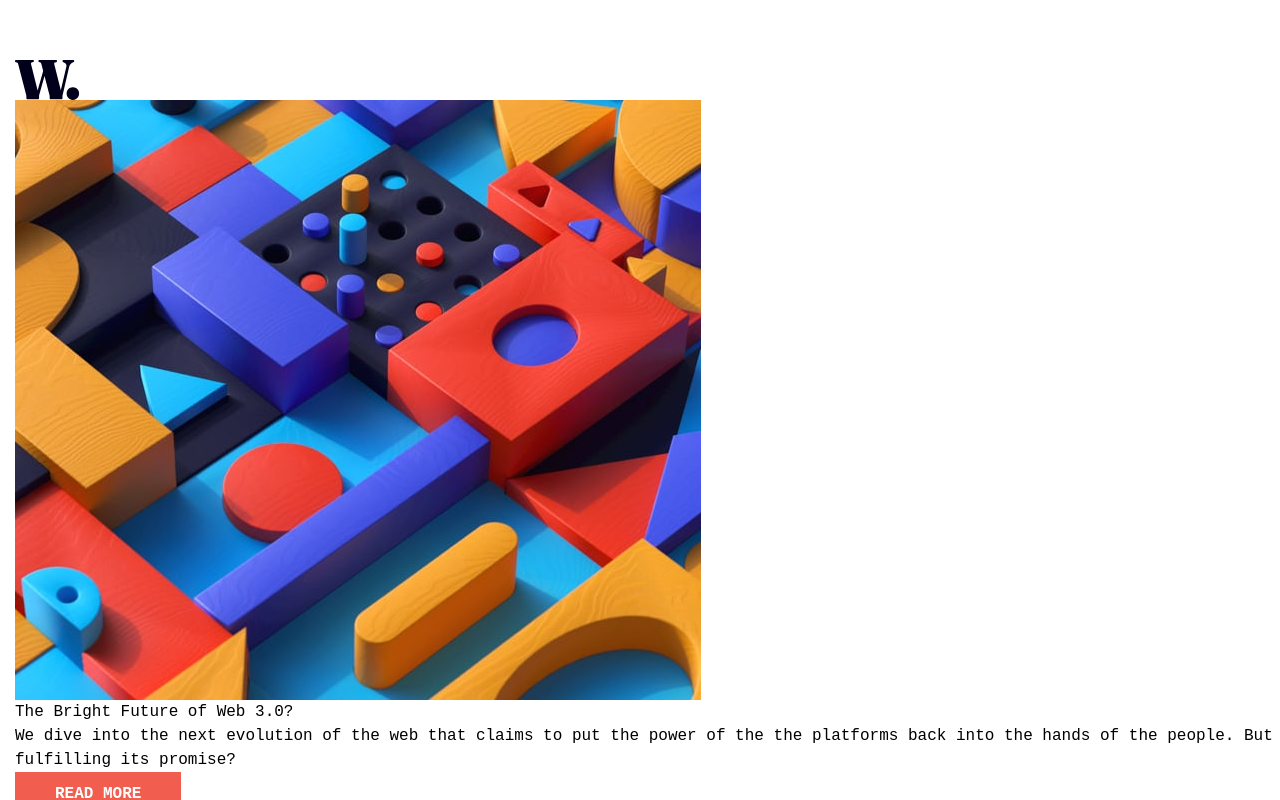
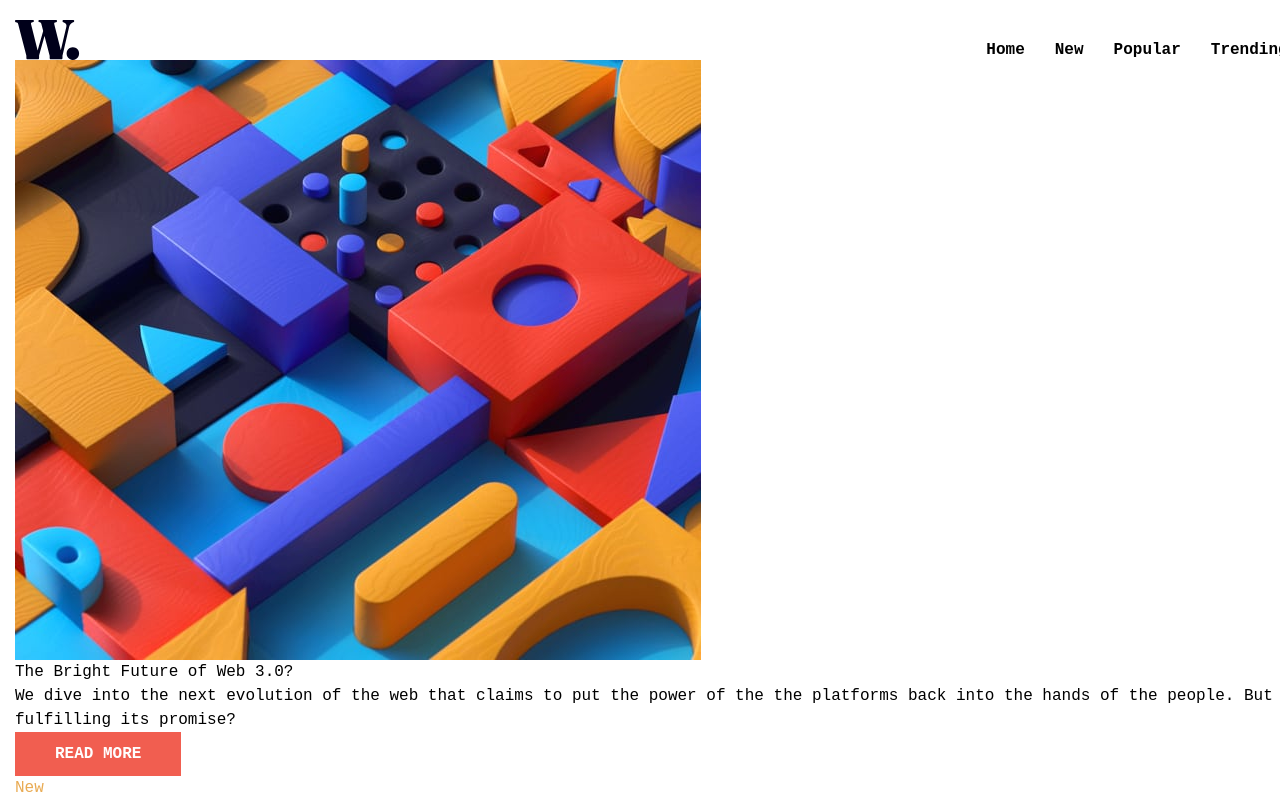
Before and after one commit to brunoFernandes21/news-homepage, a React (Vite) app: page / in a window 1280 px wide. Shown: the top 800 px of the page. Built offline with nearby package versions, Linux system fonts and the light colour scheme.

Commit message:
style desktop navbar

```diff
--- a/src/index.css
+++ b/src/index.css
@@ -41,7 +41,7 @@ body {
   left: 0;
   background: rgba(0, 0, 0, 0.5);
   z-index: 1;
-  transition: all .5s ease-in-out;
+  transition: all 0.5s ease-in-out;
 }
 nav .header__links__desktop {
   position: fixed;
@@ -56,29 +56,12 @@ nav .header__links__desktop {
   top: 0;
   bottom: 0;
   z-index: 100;
-  transition: all .5s ease-in-out;
-}
-
-.show__nav .mobile__icon {
-  display: none;
-}
-
-.show__nav .header__links__desktop{
-  right: 0;
-}
-
-.show__nav .close__nav {
-  display: block;
-  z-index: 999;
-  color: #fff;
-}
-nav .close__nav {
-  display: none;
+  transition: all 0.5s ease-in-out;
 }
 
 .header__links__desktop > li {
   display: flex;
-  justify-content: start;
+  justify-content: flex-start;
   border-top: 1px solid rgba(255, 255, 255, 0.1);
   border-bottom: 1px solid black;
   padding: 20px;
@@ -90,7 +73,23 @@ nav .close__nav {
 }
 
 .header__links__desktop > li:last-child {
-  border-bottom: 1px solid rgba(255, 255, 255, .1);
+  border-bottom: 1px solid rgba(255, 255, 255, 0.1);
+}
+.show__nav .mobile__icon {
+  display: none;
+}
+
+.show__nav .header__links__desktop {
+  right: 0;
+}
+
+.show__nav .close__nav {
+  display: block;
+  z-index: 999;
+  color: #fff;
+}
+nav .close__nav {
+  display: none;
 }
 
 /* Hero section  */
@@ -113,16 +112,37 @@ nav .close__nav {
     margin: 0 auto;
   }
   .header_container {
-    margin-top: 40px;
+    position: relative;
+  }
+
+  nav .header__links__desktop {
+    position: absolute;
     display: flex;
-    justify-content: space-between;
+    gap: 30px;
+    justify-content: center;
+    width: 450px;
+    height: 60px;
+    right: 0px;
+    background: #fff;
+    line-height: 0;
+    padding-top: 50px;
+    z-index: 0;
   }
-  .header__links-desktop {
+  .header__links__desktop > li {
     display: flex;
-    justify-content: center;
-    align-items: center;
-    gap: 40px;
-    right: 0;
+    color: #000;
+    font-weight: var(--mediumWeight);
+    border-top: none;
+    border-bottom: none;
+
+    padding: 0;
+  }
+  .header__links__desktop li a:hover {
+    padding-left: 0;
+  }
+
+  .header__links__desktop > li:last-child {
+    border-bottom: none;
   }
   .mobile__icon {
     display: none;
```
